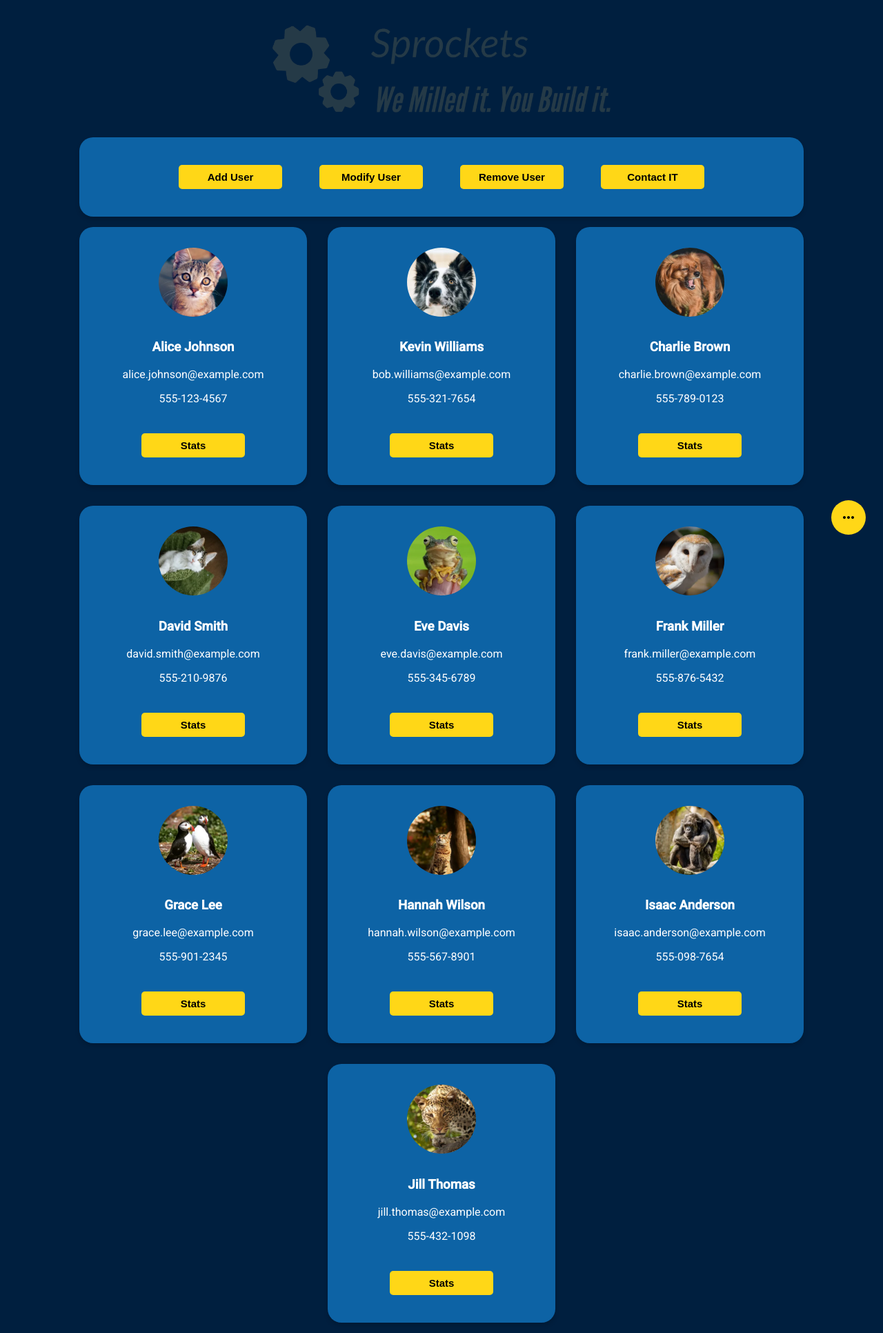
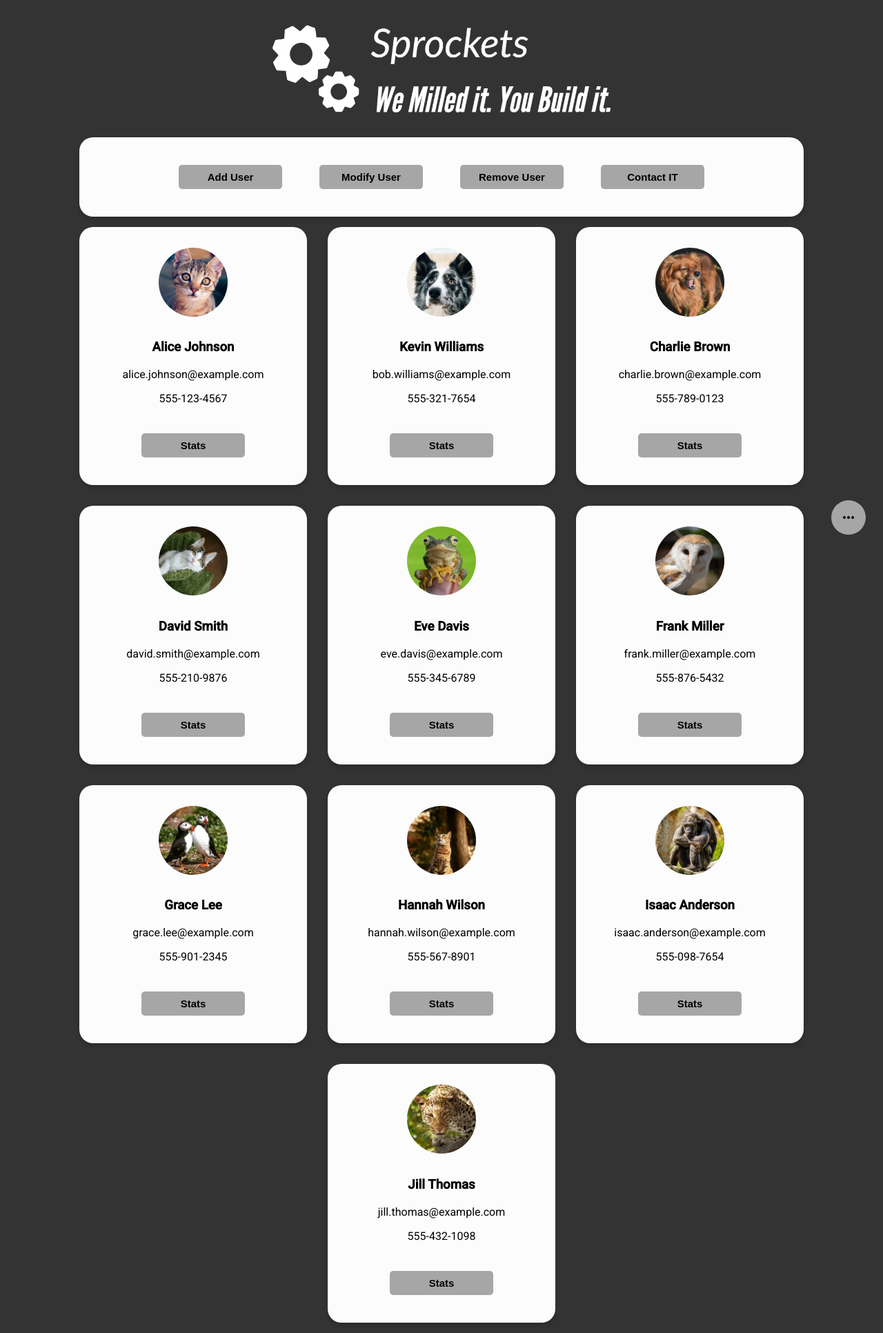
Before and after one commit to Teesitin/COP4331, a PHP site: page / in a window 1280 px wide. Shown: the whole page at 69% size. Run offline with PHP 8.4, Linux system fonts and the light colour scheme.

Commit message:
more themes!

```diff
--- a/index.php
+++ b/index.php
@@ -1,7 +1,7 @@
 <?php
     $themejson = file_get_contents('theme.json');
     $themeArray = json_decode($themejson, true);
-    $themeID = 1;
+    $themeID = 2;
 ?>
 
 <script>
@@ -21,7 +21,7 @@
 
     <!-- Title and Favicon -->
     <title>User Database</title>
-    <link rel="icon" type="image/webp" href='../assets/branding/<?php echo $themeArray[$themeID]['logo']; ?>'/>
+    <link rel="icon" type="image/webp" href='../assets/branding/sprockets-fav-white.webp'/>
 
     <!-- Google Fonts and Icons -->
     <link href="https://fonts.googleapis.com/css2?family=Roboto:wght@300;400;500&display=swap" rel="stylesheet">
@@ -39,7 +39,7 @@
 
         body {
             font-family: 'Roboto', sans-serif;
-            background-color: #<?php echo $themeArray[$themeID]['primary']; ?>;
+            background-color: #<?php echo $themeArray[$themeID]['background']; ?>;
             margin: 0;
             padding: 0;
             display: flex;
@@ -69,7 +69,7 @@
             box-shadow: 0px 4px 6px #00000029;
             padding: 15px;
             margin: 15px;
-            background-color: #<?php echo $themeArray[$themeID]['sub-1']; ?>;
+            background-color: #<?php echo $themeArray[$themeID]['containers']; ?>;
         }
 
         .profile-image {
@@ -95,7 +95,7 @@
         }
 
         button {
-            background-color: #<?php echo $themeArray[$themeID]['secondary']; ?>;
+            background-color: #<?php echo $themeArray[$themeID]['buttons']; ?>;
             width: 150px;
             height: 35px;
             border: none;
@@ -131,14 +131,14 @@
             box-shadow: 0px 4px 6px #00000029;
             padding: 15px;
             margin: auto;
-            background-color: #<?php echo $themeArray[$themeID]['sub-1']; ?>;
+            background-color: #<?php echo $themeArray[$themeID]['containers']; ?>;
         }
 
 
         /* Menu */
 
         .menu-button {
-            background-color: #<?php echo $themeArray[$themeID]['secondary']; ?>;
+            background-color: #<?php echo $themeArray[$themeID]['buttons']; ?>;
             border: none;
             border-radius: 50%;
             width: 50px;
@@ -178,7 +178,7 @@
             border-top-left-radius: 20px;
             border-bottom-left-radius: 20px;
 
-            background-color: #<?php echo $themeArray[$themeID]['sub-1']; ?>;
+            background-color: #<?php echo $themeArray[$themeID]['containers']; ?>;
             font-weight: bold;
             letter-spacing: 3px;
         }
@@ -272,7 +272,7 @@
 <body>
 <div class="main-container">
     <!-- Logo -->
-    <img class="logo" src='../assets/branding/sprockets-transparent-rectangle.webp'>
+    <img class="logo" src='../assets/branding/<?php echo $themeArray[$themeID]['logo']; ?>'>
 
     <!-- Controls Container -->
     <div class="controls-container">
```
Also changed, not shown: theme.json (+16 -11 lines).
